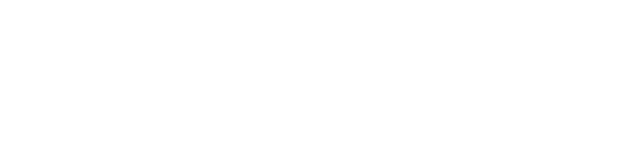
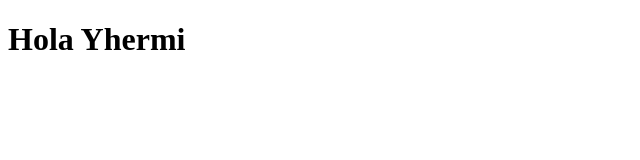
Before and after one commit to yhermimejiamt/testGit, a plain HTML site: page index.html in a window 1280 px wide. Shown: the whole page, without its empty margins (0-640 px from the left). Drawn offline with Linux system fonts and the light colour scheme.

Commit message:
Agrego H1

```diff
--- a/index.html
+++ b/index.html
@@ -10,6 +10,7 @@
 
 <body>
 
+    <h1>Hola Yhermi</h1>
 </body>
 
 </html>
```
